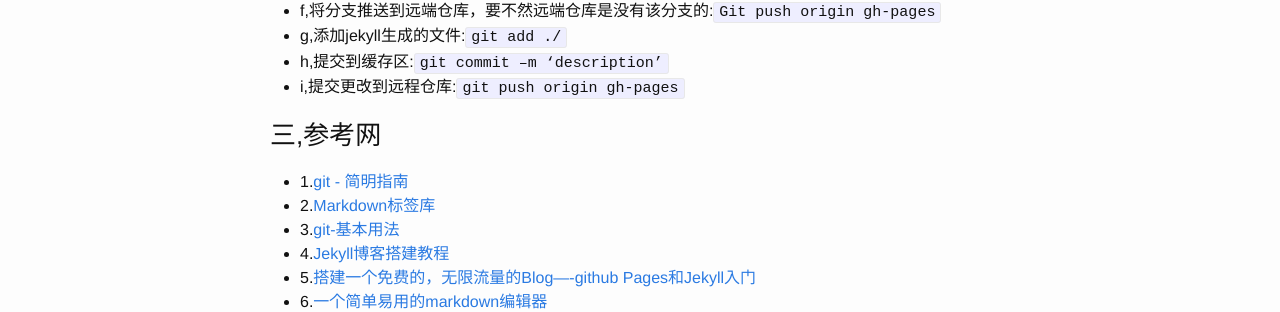
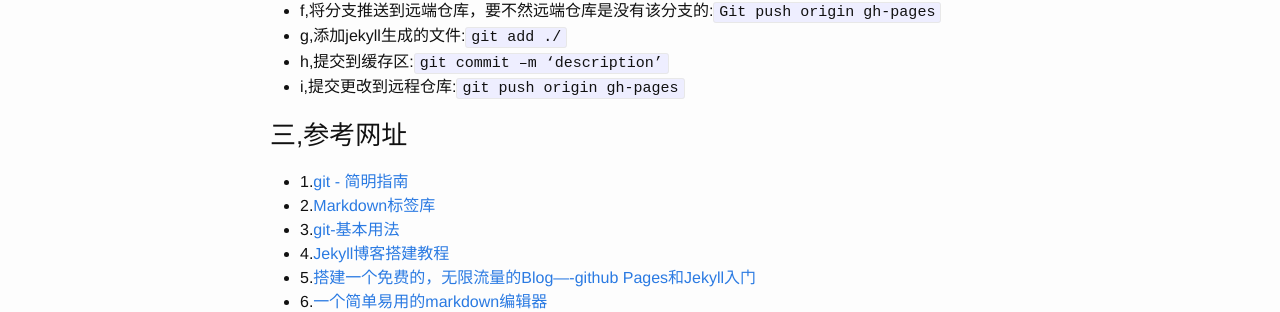
Before and after one commit to xuxanwan/myblog, a Jekyll site: the page built from _posts/2015-04-12-ubuntu-jekyll-git.markdown, in a window 1280 px wide. Shown: the part 955-1267 px from the top of the page. Built offline with Jekyll 4.4.1, drawn with Linux system fonts in a browser that asks for light colours.

Commit message:
Update 2015-04-12-ubuntu-jekyll-git.markdown

```diff
--- a/_posts/2015-04-12-ubuntu-jekyll-git.markdown
+++ b/_posts/2015-04-12-ubuntu-jekyll-git.markdown
@@ -33,7 +33,7 @@ categories: jekyll
 
 
 
-### 三,参考网
+### 三,参考网址
 
 * 1.[git - 简明指南](http://rogerdudler.github.io/git-guide/index.zh.html)
 * 2.[Markdown标签库](http://jekyllrb.com/docs/templates/)
```
